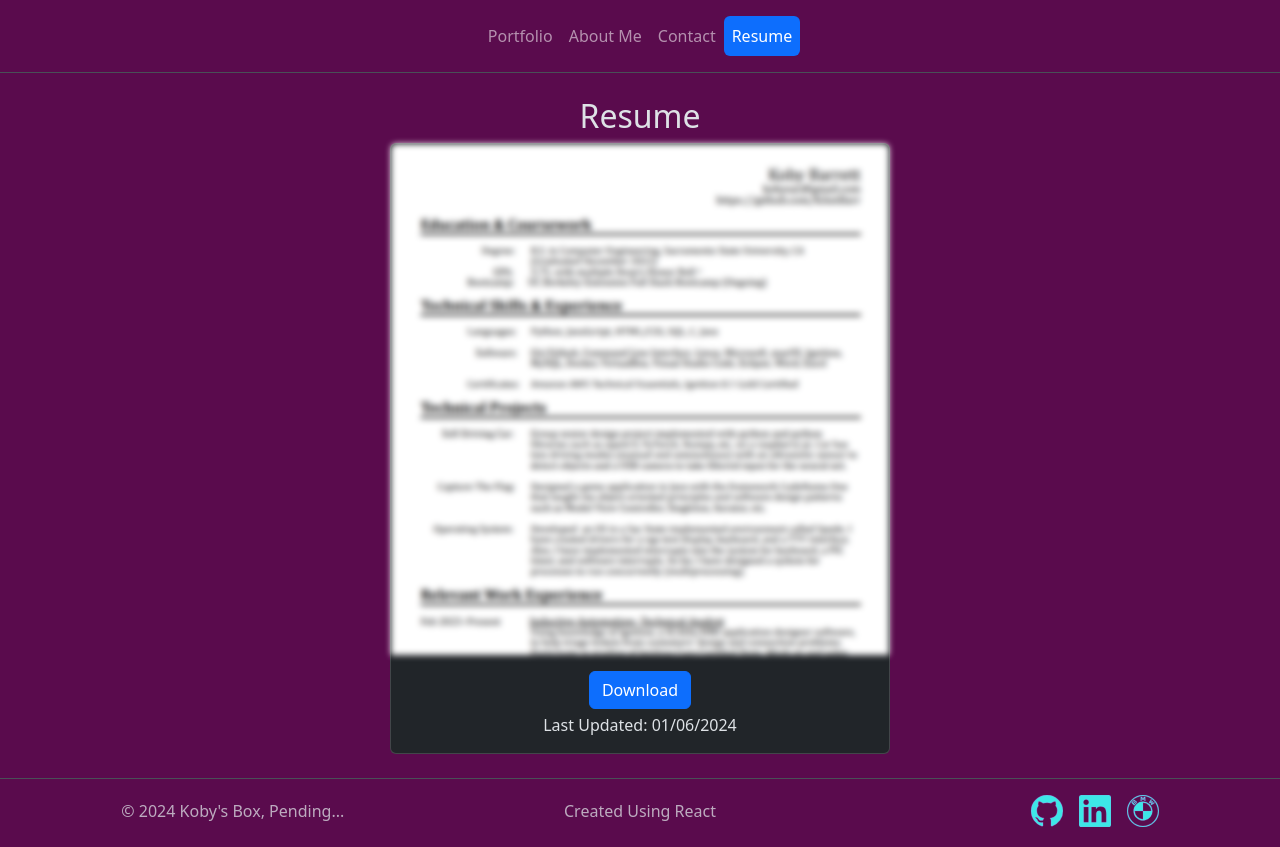
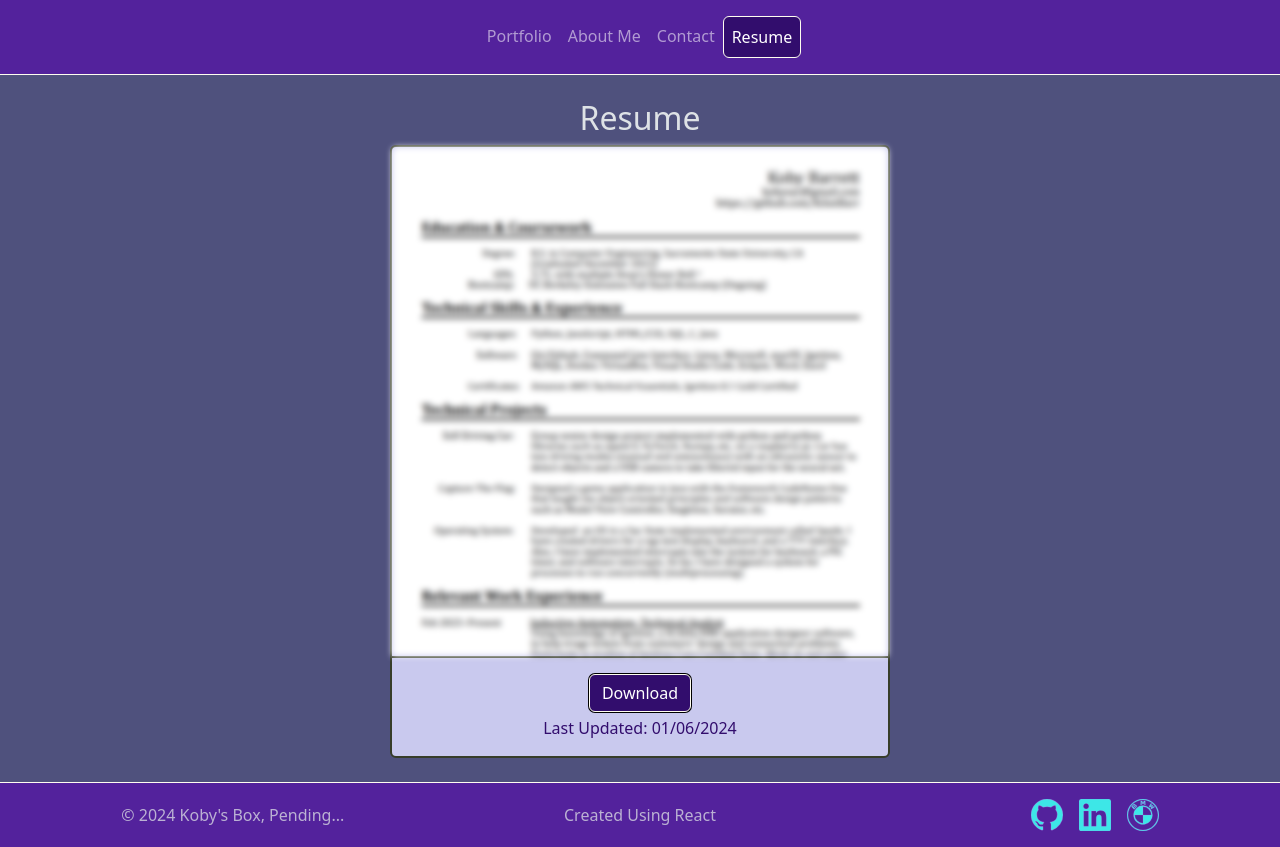
Before and after one commit to KAntBarr/react-portfolio-20, a React (Vite) app: page /Resume in a window 1280 px wide. Built offline with nearby package versions, Linux system fonts and the light colour scheme.

Commit message:
did some styling

```diff
--- a/src/components/Footer/Footer.css
+++ b/src/components/Footer/Footer.css
@@ -4,3 +4,8 @@
   stroke-width: 0.15;
   filter: invert(100%);
 }
+
+.border-top {
+  /* border-top: var(--bs-border-width) var(--bs-border-style) var(--color-fourth) !important; */
+  border-top: 1px var(--bs-border-style) var(--color-fourth) !important;
+}
--- a/src/components/Header/Header.css
+++ b/src/components/Header/Header.css
@@ -0,0 +1,4 @@
+.border-bottom {
+  /* border-bottom: var(--bs-border-width) var(--bs-border-style) var(--color-fourth) !important; */
+  border-bottom: 1px var(--bs-border-style) var(--color-fourth) !important;
+}
--- a/src/components/Navigation/Navigation.css
+++ b/src/components/Navigation/Navigation.css
@@ -5,5 +5,5 @@
 }
 
 .bg-dark {
-  background-color: var(--color-palatinate) !important;
+  background-color: var(--color-seventh) !important;
 }
--- a/src/index.css
+++ b/src/index.css
@@ -10,10 +10,85 @@
   --color-palatinate: #5a0b4dff;
   --color-plum: #8d3b72ff;
 
+  --color-night: #141115ff;
+  --color-french-violet: #6622ccff;
+  --color-ultra-violet: #4f517dff;
+
+  --color-mauve: #cba8f5ff;
+  --color-madder: #a71d31ff;
+
+  --color-periwinkle: #c9c9eeff;
+  --color-rose-quartz: #baabbdff;
+  --color-persian-indigo: #320d6dff;
+  --color-raspberry-rose: #aa4465ff;
+
+  --color-tekhelet: #53229cff;
+
+  --color-first: var(--color-ultra-violet);
+  --color-second: var(--color-periwinkle);
+  --color-third: var(--color-persian-indigo);
+  --color-fourth: var(--color-ivory);
+  --color-fifth: var(--color-black-olive);
+  --color-sixth: var(--color-raspberry-rose);
+  --color-seventh: var(--color-tekhelet);
+
   /* Fonts */
   --font-family: 'Arial', sans-serif;
 }
 
 body {
-  background-color: var(--color-palatinate) !important;
+  background-color: var(--color-first) !important;
 }
+
+header {
+  background-color: var(--color-seventh) !important;
+}
+
+footer {
+  background-color: var(--color-seventh) !important;
+}
+
+.card {
+  --bs-card-bg: var(--color-second) !important;
+}
+
+.nav-pills .nav-link {
+  transition: box-shadow 0.3s ease;
+  transition: background-color 0.3s ease;
+}
+
+.nav-pills .nav-link.active {
+  /* color: ; */
+  background-color: var(--color-third) !important;
+  border: 1px solid var(--color-fourth) !important;
+  transition: box-shadow 0.3s ease;
+}
+
+.nav-pills .nav-link:hover {
+  background-color: var(--color-sixth) !important;
+  box-shadow: 0 0 10px 3px rgba(255, 255, 255, 0.7);
+  /* White shadow */
+}
+
+.btn {
+  background-color: var(--color-third) !important;
+  border: var(--bs-btn-border-width) solid var(--color-fourth) !important;
+  box-shadow: 0 0 0 1px black;
+  /* 2px spread, black color */
+  transition: background-color 0.5s ease !important;
+}
+
+.btn:hover {
+  background-color: var(--color-sixth) !important;
+}
+
+.card {
+  /* border: var(--bs-card-border-width) solid var(--color-fifth) !important; */
+  border: 2px solid var(--color-fifth) !important;
+}
+
+.card-body {
+  color: var(--color-third) !important;
+  /* border-top: var(--bs-card-border-width) solid var(--color-fifth) !important; */
+  border-top: 2px solid var(--color-fifth) !important;
+}
```
